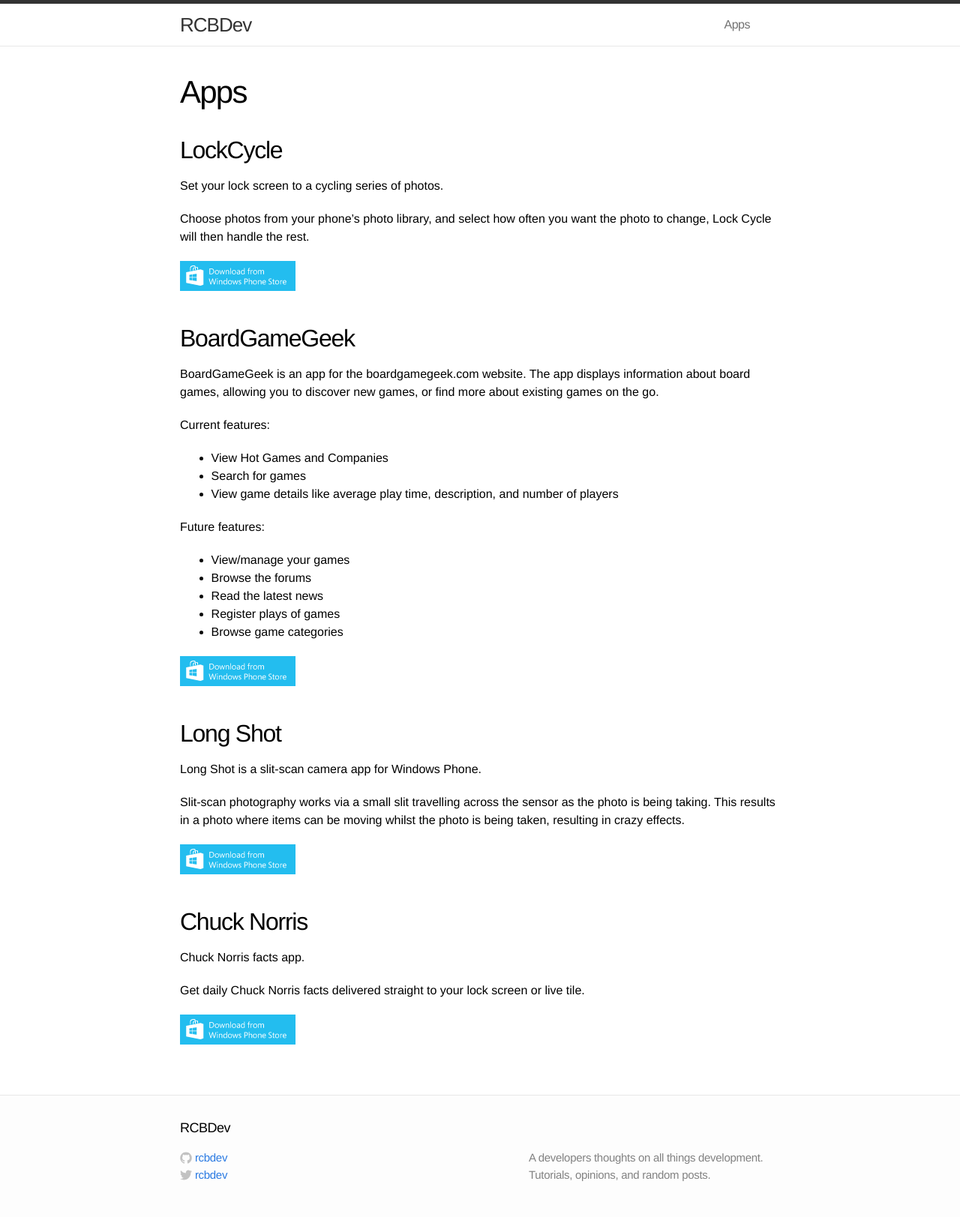
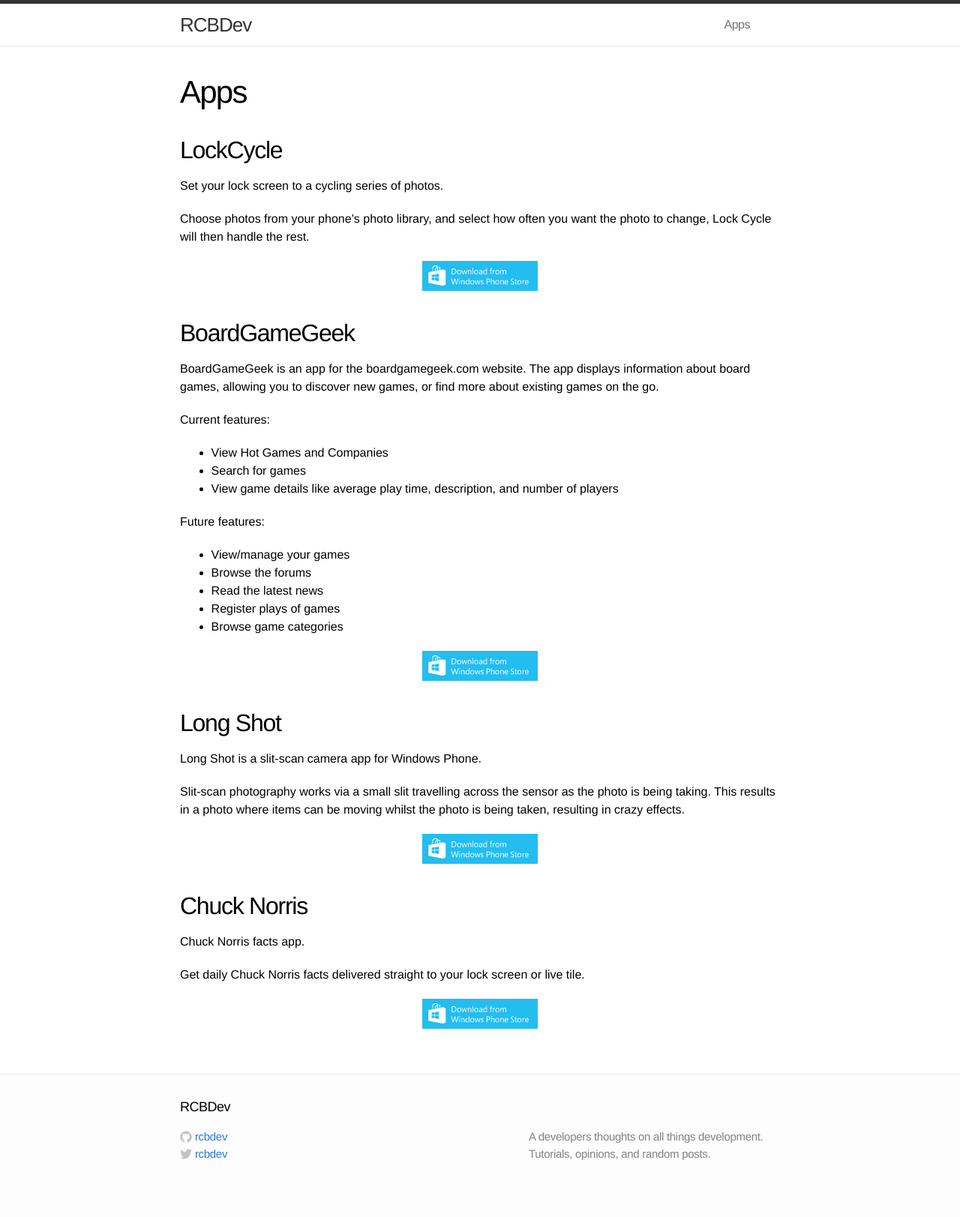
Before and after one commit to rcbdev/blog, a Jekyll site: the page built from apps.md, in a window 1280 px wide. Shown: the whole page at 75% size. Built offline with Jekyll 4.4.1, drawn with Linux system fonts in a browser that asks for light colours; after the commit the page ends 1595 px from its top, so only the background shows below that.

Commit message:
CSS fixes

```diff
--- a/css/main.css
+++ b/css/main.css
@@ -225,6 +225,12 @@
 .post-content ul,
 .post-content ol { padding-left: 20px; }
 
+.post-content img {
+  max-width: 90%;
+  display: block;
+  margin: 0 auto;
+}
+
 .post pre,
 .post code {
   border: 1px solid #ccc;
```
